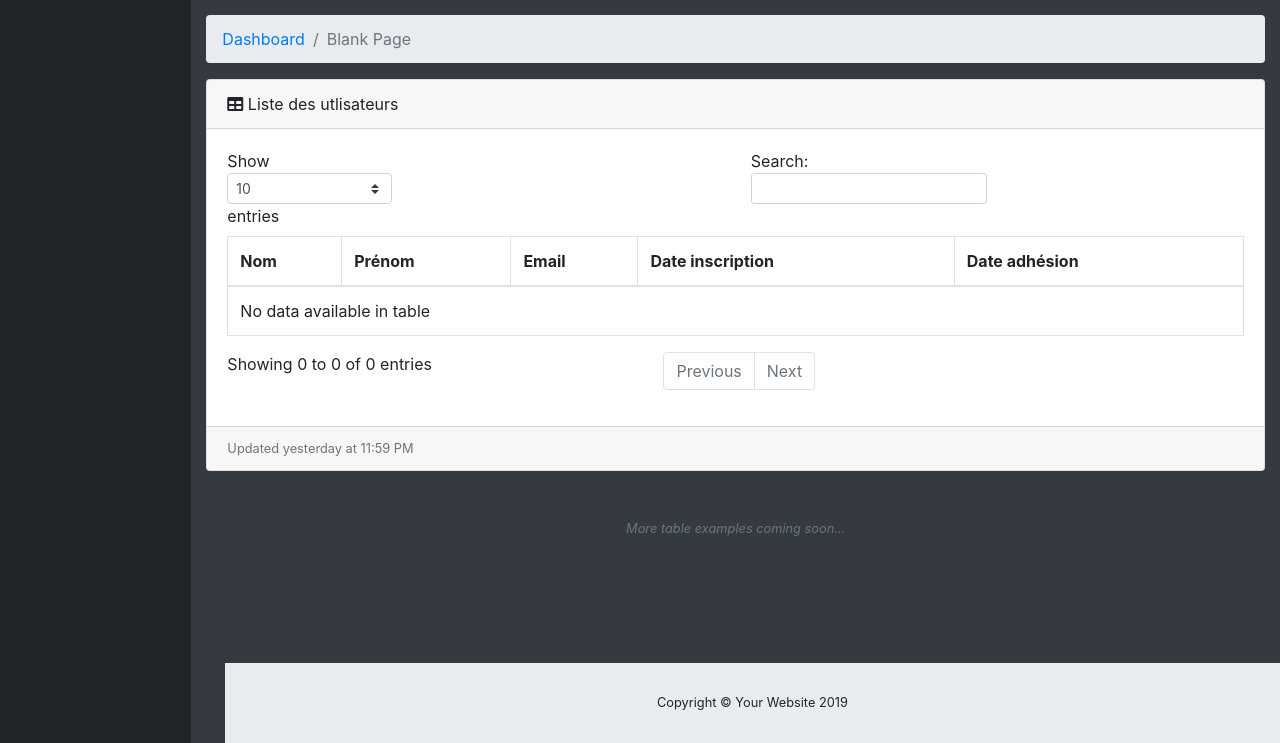
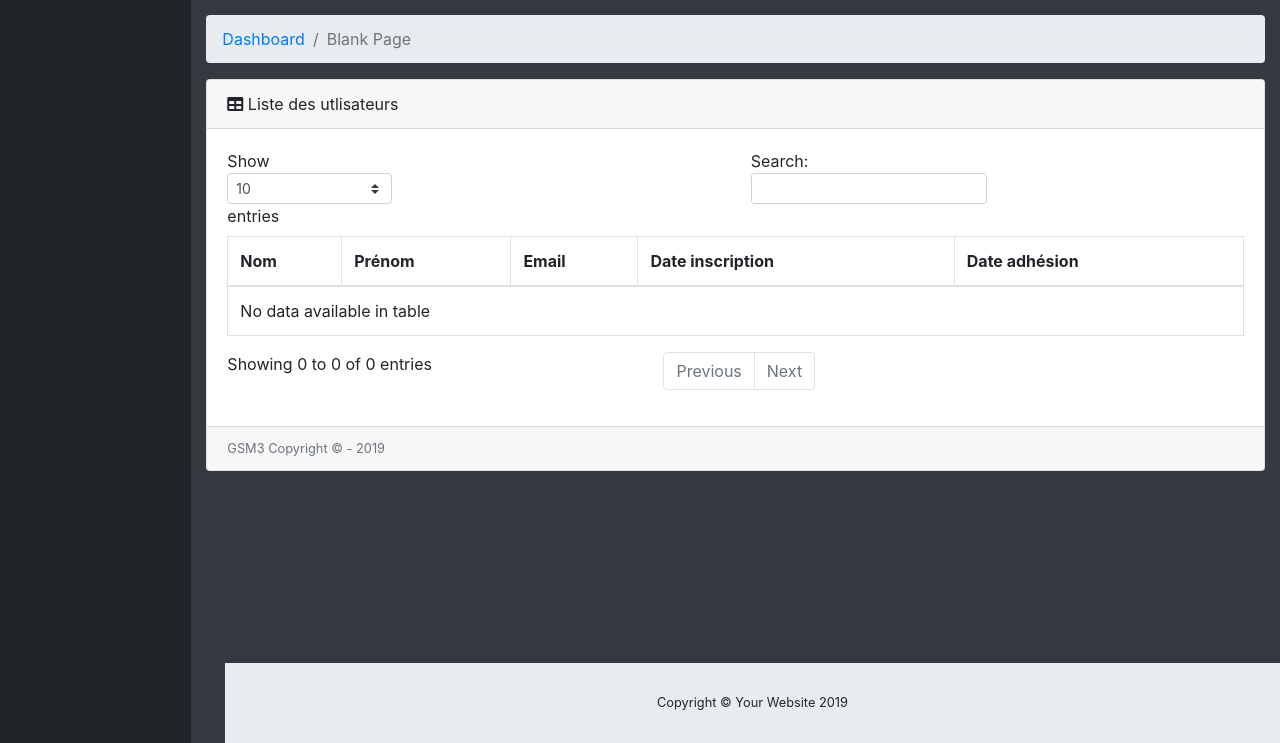
Before and after one commit to MartG31/moto_club, a Symfony app: template templates/back_office/liste-users.html.twig in a window 1280 px wide. Shown: the part 57-800 px from the top of the page. Run offline with Twig, Linux system fonts and the light colour scheme; the template is opened without the code that fills it, so the values that code supplies are empty; some libraries are stand-ins or nearby versions.

Commit message:
mise à jour mise en page

```diff
--- a/templates/back_office/index.html.twig
+++ b/templates/back_office/index.html.twig
@@ -70,5 +70,4 @@
       </div>
     </div>
   </div>
-
 {% endblock %}
--- a/templates/back_office/liste-users.html.twig
+++ b/templates/back_office/liste-users.html.twig
@@ -39,11 +39,6 @@
         </table>
       </div>
     </div>
-  <div class="card-footer small text-muted">Updated yesterday at 11:59 PM</div>
+    <div class="card-footer small text-muted">GSM3 Copyright &copy; - {{"now"|date("Y")}}</div></div>
   </div>
-
-<p class="small text-center text-muted my-5">
-  <em>More table examples coming soon...</em>
-</p>
-
 {% endblock %}
--- a/templates/users/forgotpassword.html.twig
+++ b/templates/users/forgotpassword.html.twig
@@ -3,7 +3,7 @@
 {% block title %}MDP oublié{% endblock %}
 
 {% block content %}
-
+  <section class="py-2 mb-5">
     <div class="container">
       <div class="card card-register mx-auto mt-5">
         <div class="card-header">Mot de passe perdu</div>
@@ -37,5 +37,5 @@
         </div>
       </div>
     </div>
-
+  </section>
 {% endblock %}
--- a/templates/users/inscription.html.twig
+++ b/templates/users/inscription.html.twig
@@ -3,7 +3,6 @@
 {% block title %}S'enregistrer{% endblock %}
 
 {% block content %}
-
   <section class="py-2 mb-5">
     <div class="card card-register mx-auto mt-5 pb-5 mb-5">
       <div class="card-header">S'inscrire</div>
@@ -104,5 +103,4 @@
       </div>
     </div>
   </section>
-
 {% endblock %}
--- a/templates/users/reinitpassword.html.twig
+++ b/templates/users/reinitpassword.html.twig
@@ -3,7 +3,7 @@
 {% block title %}Réinitialiser le MDP{% endblock %}
 
 {% block content %}
-
+  <section class="py-2 mb-5">
     <div class="container">
       <div class="card card-register mx-auto mt-5">
         <div class="card-header">Récupération de mot de passe</div>
@@ -45,5 +45,6 @@
         </div>
       </div>
     </div>
+  </section>
 
 {% endblock %}
```
Also changed, not shown: templates/users/login.html.twig (indentation only). Lines whose indentation alone changed are shown as unchanged.
